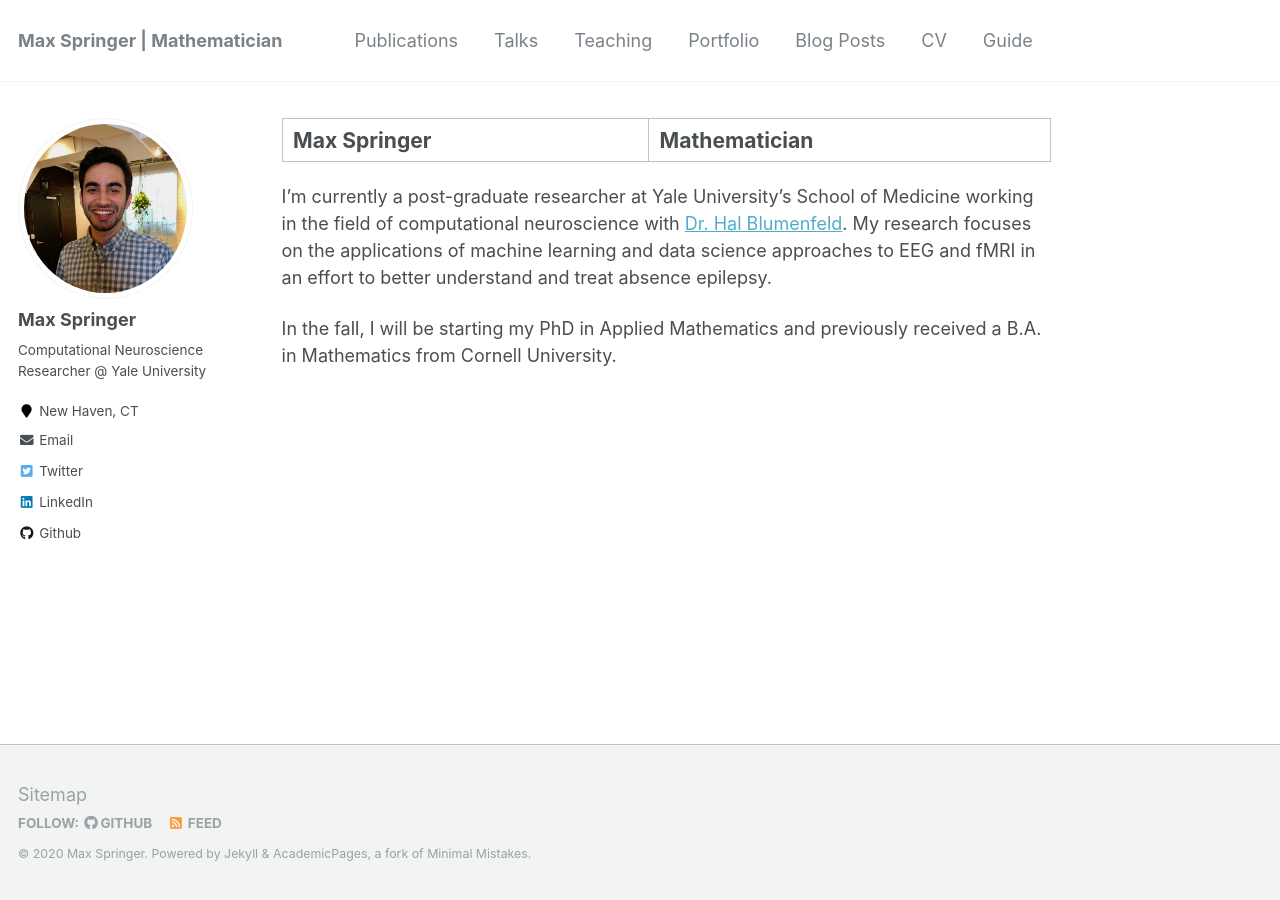
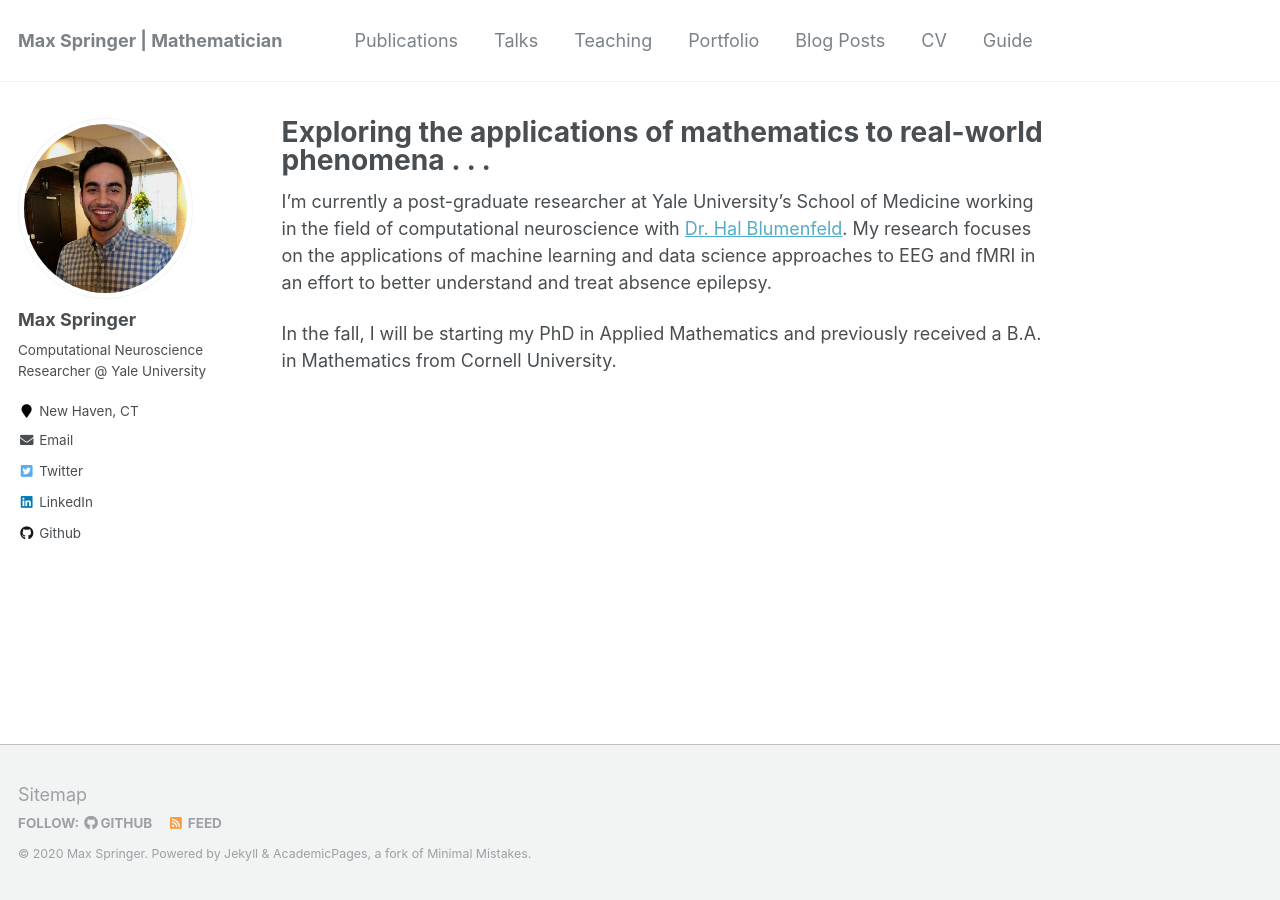
Before and after one commit to mss423/mss423.github.io, a Jekyll site: the page built from _pages/about.md, in a window 1280 px wide. Built offline with Jekyll 4.4.1, drawn with Linux system fonts in a browser that asks for light colours.

Commit message:
Update about.md

```diff
--- a/_pages/about.md
+++ b/_pages/about.md
@@ -1,6 +1,6 @@
 ---
 permalink: /
-title: "Max Springer | Mathematician"
+title: "Exploring the applications of mathematics to real-world phenomena . . ."
 excerpt: "About me"
 author_profile: true
 redirect_from:
```
